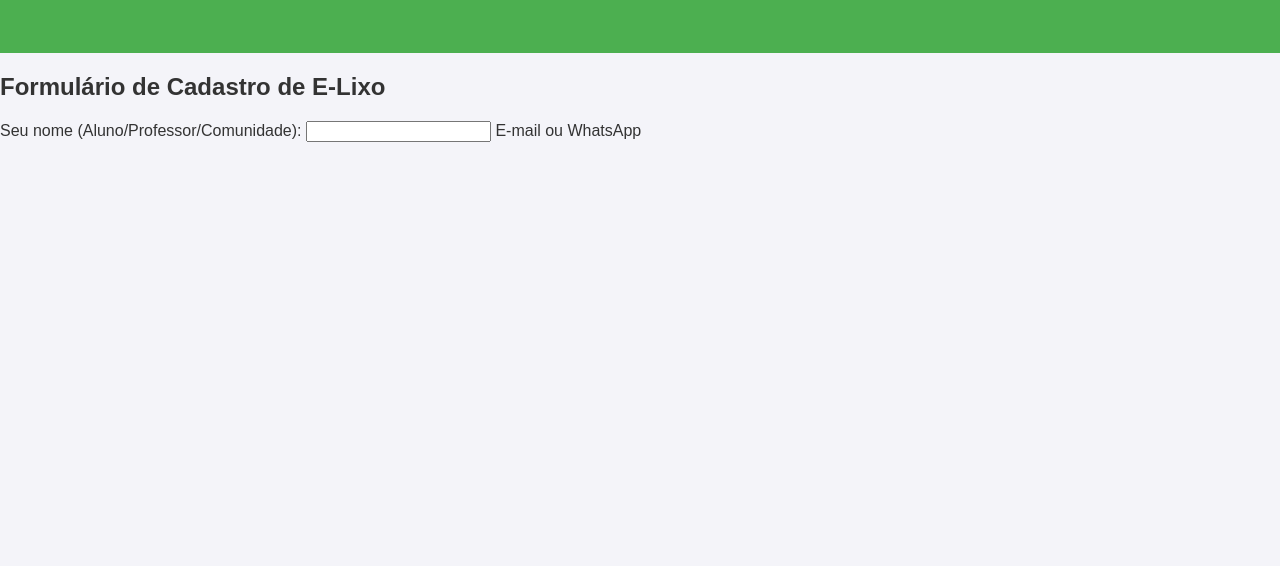
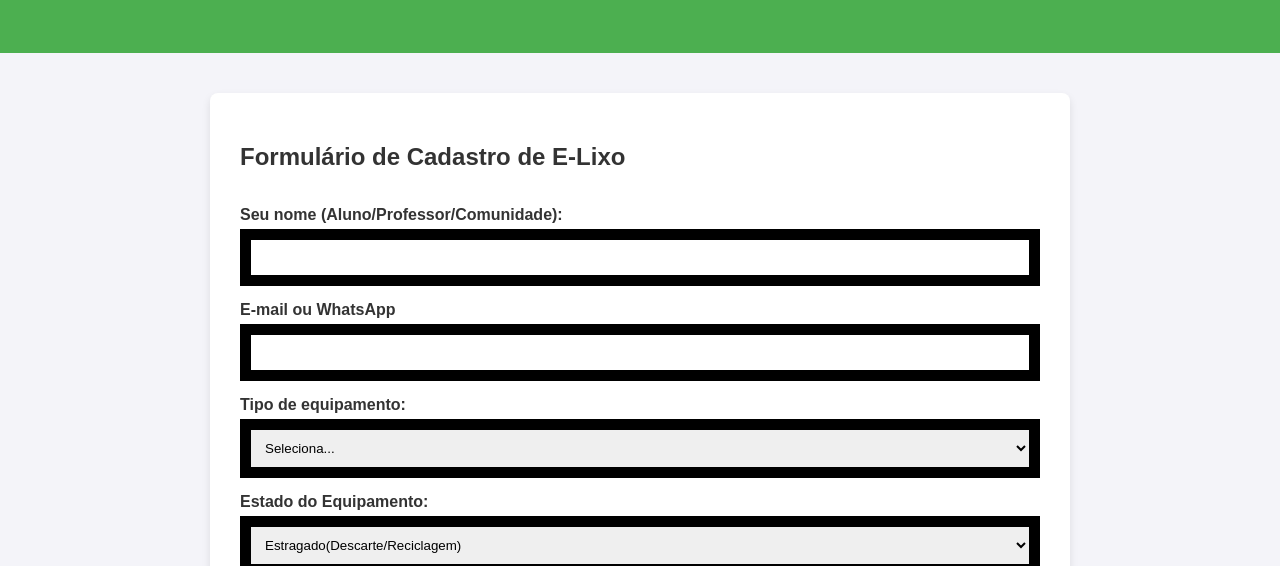
Before and after one commit to isastrath/Recicla-Tec, a plain HTML site: page index.html in a window 1280 px wide. Shown: the part 239-805 px from the top of the page. Drawn offline with Linux system fonts and the light colour scheme.

Commit message:
Edição no Código

```diff
--- a/index.html
+++ b/index.html
@@ -24,7 +24,7 @@
         <nav>
 <a href="http://ceepcianorte.com.br">Início</a>
 <a href="#">Cursos</a>
-<a href="">E-Lixo (Descarte)</a>
+<a href="#">E-Lixo (Descarte)</a>
         </nav>
     </header>
     <div class="hero">
@@ -42,6 +42,29 @@
         <input type="text" id="nome" name="nome" required>
 
         <label for="contato">E-mail ou WhatsApp</label>
+        <input type="text" id="contato" name="contato" required>
+
+        <label for="tipo_equipamento">Tipo de equipamento:</label>
+        <select id="tipo_equipamento" name="tipo_equipamento" required>
+            <option value="">Seleciona...</option>
+            <option value="computador">Computador / Notebook</option>
+            <option value="celular">Celular / Tablet</option>
+            <option value="periferico">Periféricos (Teclado, Mouse, Cabos)</option>
+            <option value="bateria">Pilhas e Baterias</option>
+            <option value="outro">Outros (Especifique abaixo)</option>
+        </select>
+        <label for="estado">Estado do Equipamento:</label>
+        <select id="estado" name="estado" required
+            <option value="funcionamento">Funcionando (Doação)</option>
+            <option value="estragado">Estragado(Descarte/Reciclagem)</option>
+            <option value="parcial">Funcionando parcialmente (Pode render peças)</option>
+    </select>
+
+    <label for="descricao">Descrição (Marca/ Modelo/ Problema se houver):</label>
+    <textarea name="descricao" name="descricao" rows="4"></textarea>
+
+    <button type="submit">Registrar Equipamento"</button>
+
     </form>
   </div>
 </body>
--- a/style.css
+++ b/style.css
@@ -33,3 +33,26 @@ color: #4caf50;
     text-align: center;
     padding: 40px 20px;
 }
+
+.container {
+    max-width:800px;
+    margin: 40px auto;
+    background: white;
+    padding: 30px;
+    border-radius: 8px;
+    box-shadow: 0 4px 8px rgba(0, 0, 0, 0.1);
+}
+form {
+     display: flex;
+     flex-direction: column;
+}
+label{
+    margin-top: 15px;
+    font-weight: bold;
+}
+input, select, textarea{
+    padding: 10px;
+    margin-top: 5px;
+    border: 11px solid;
+
+}
```
